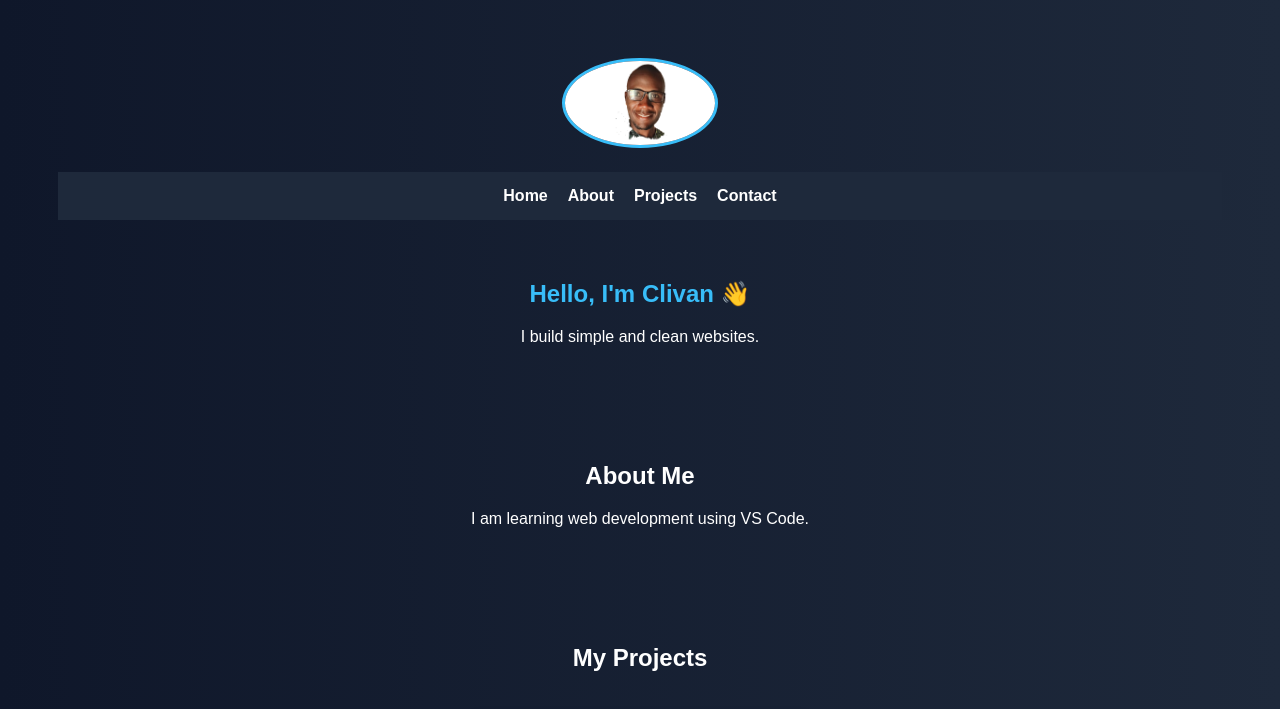
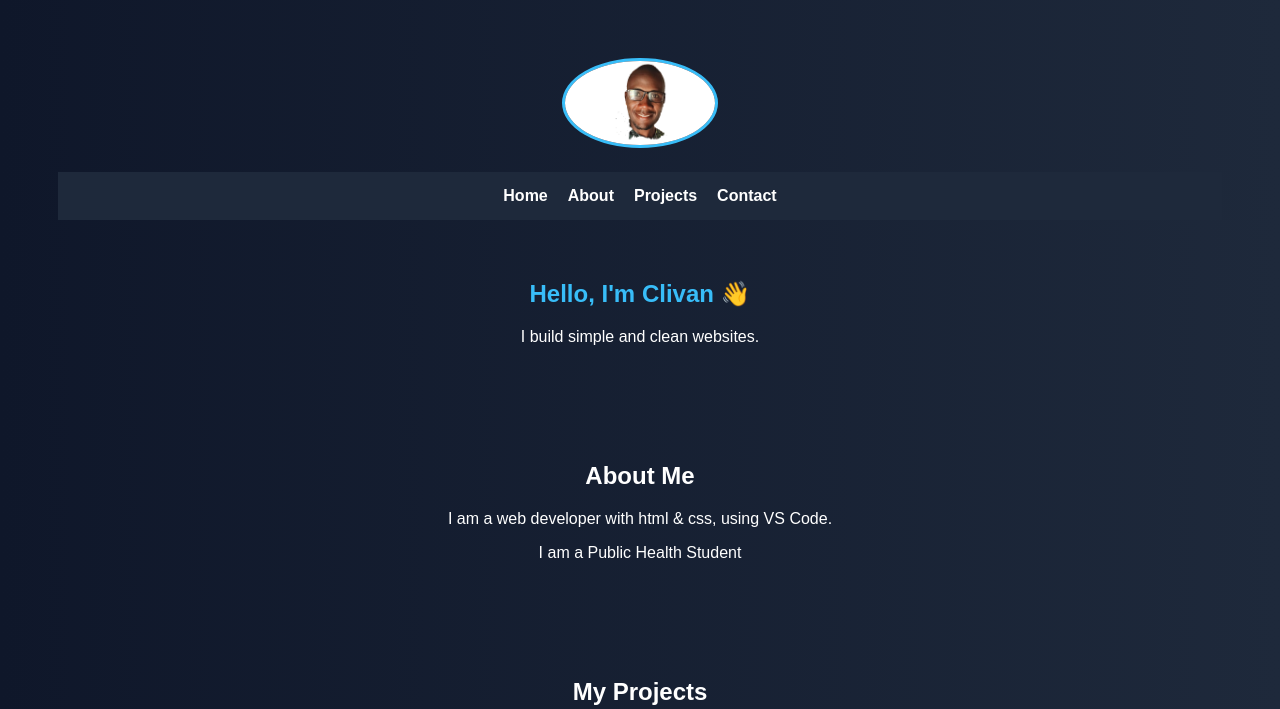
Before and after one commit to clivanbugege03-star/FIRST-WEBSITE, a plain HTML site: page index.html in a window 1280 px wide. Shown: the top 709 px of the page. Drawn offline with Linux system fonts and the light colour scheme.

Commit message:
Modify about section with new details
Updated the about section to include additional information about being a Public Health Student.

```diff
--- a/index.html
+++ b/index.html
@@ -135,7 +135,7 @@
     <!-- ABOUT -->
     <section id="about">
         <h2>About Me</h2>
-        <p>I am learning web development using VS Code.</p>
+        <p>I am a web developer with html & css, using VS Code.<div> I am a Public Health Student</div></p>
     </section>
 
     <!-- PROJECTS -->
```
